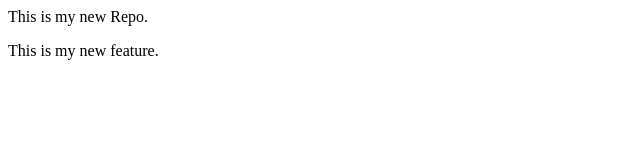
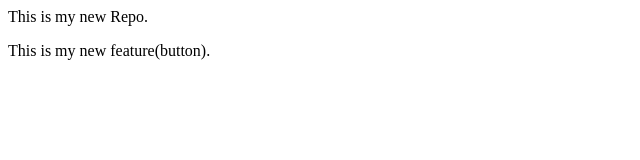
Before and after one commit to Ombichare-26/localrepo, a plain HTML site: page index.html in a window 1280 px wide. Shown: the full height of the page, 0-640 px from the left. Drawn offline with Linux system fonts and the light colour scheme.

Commit message:
Add button

```diff
--- a/index.html
+++ b/index.html
@@ -1,2 +1,2 @@
 <p>This is my new Repo.</p>
-<p>This is my new feature.</p>
+<p>This is my new feature(button).</p>
```
